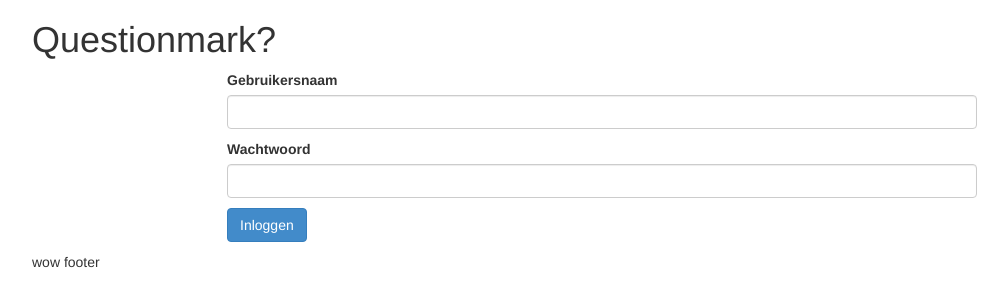
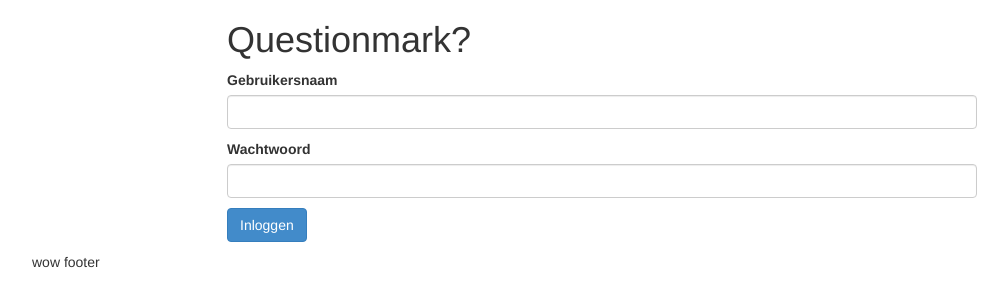
Before and after one commit to DennisBuijs/Questionmark, a PHP site: page /Questionmark/login in a window 1280 px wide. Shown: the top 307 px of the page, without its empty margins (38-1046 px from the left). Run offline with PHP 8.4, Linux system fonts and the light colour scheme.

Commit message:
Aanpassen layout
Kolommen opgeschoven

```diff
--- a/views/header.php
+++ b/views/header.php
@@ -18,7 +18,7 @@
 
   		<div class="row">
 
-  			<div class="col-md-12">
+  			<div class="col-md-8 col-md-push-2">
 
   				<h1>Questionmark?</h1>
 
--- a/views/login/index.php
+++ b/views/login/index.php
@@ -1,10 +1,8 @@
 <div class="row">
 
-	<div class="col-md-2"></div>
+	<div class="col-md-8 col-md-push-2">
 
-	<div class="col-md-8">
-
-		<form action="/login/run">
+		<form action="login/run">
 
 			<p>
 				<label>Gebruikersnaam</label><br>
@@ -24,6 +22,4 @@
 
 	</div>
 
-	<div class="col-md-2"></div>
-
 </div>
```
